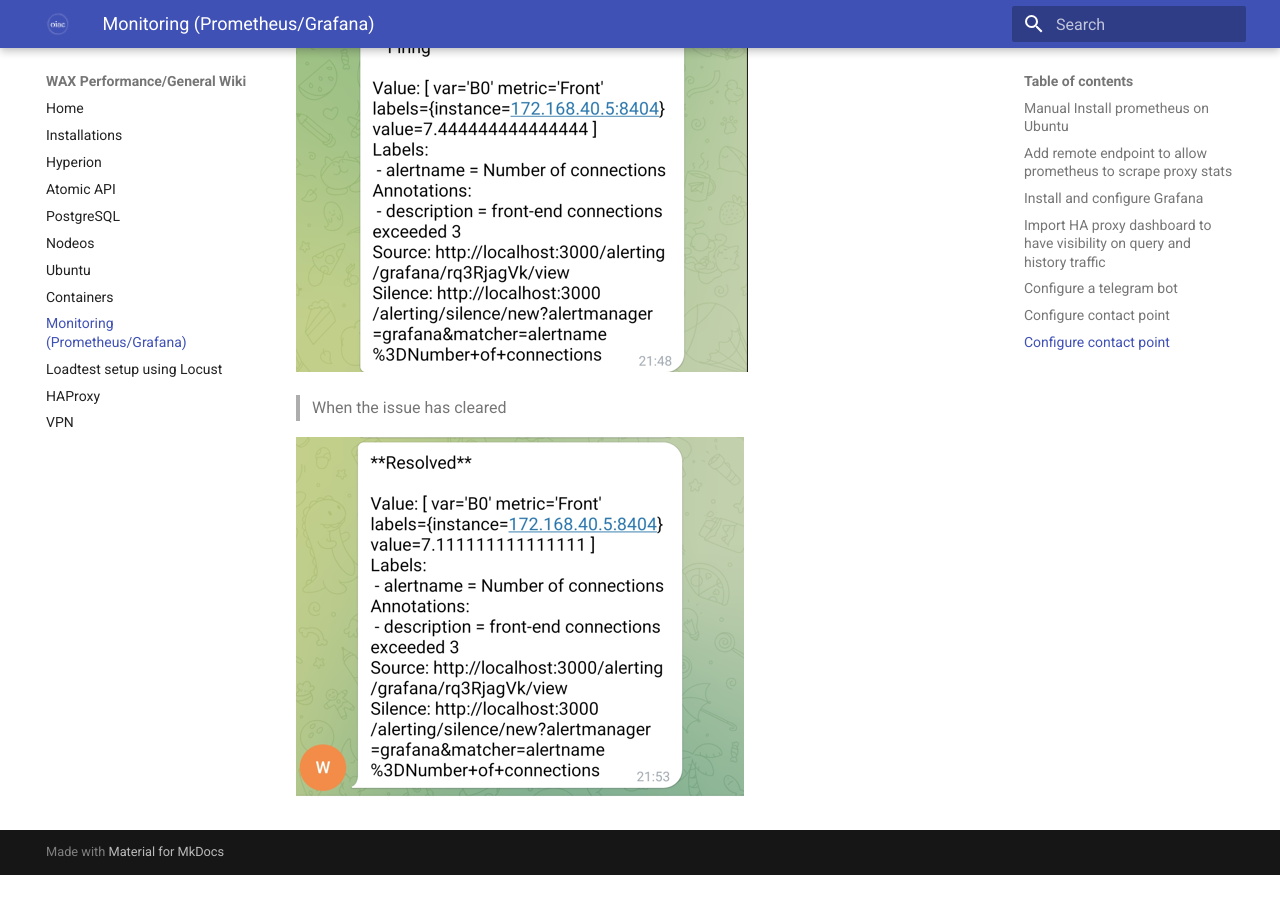
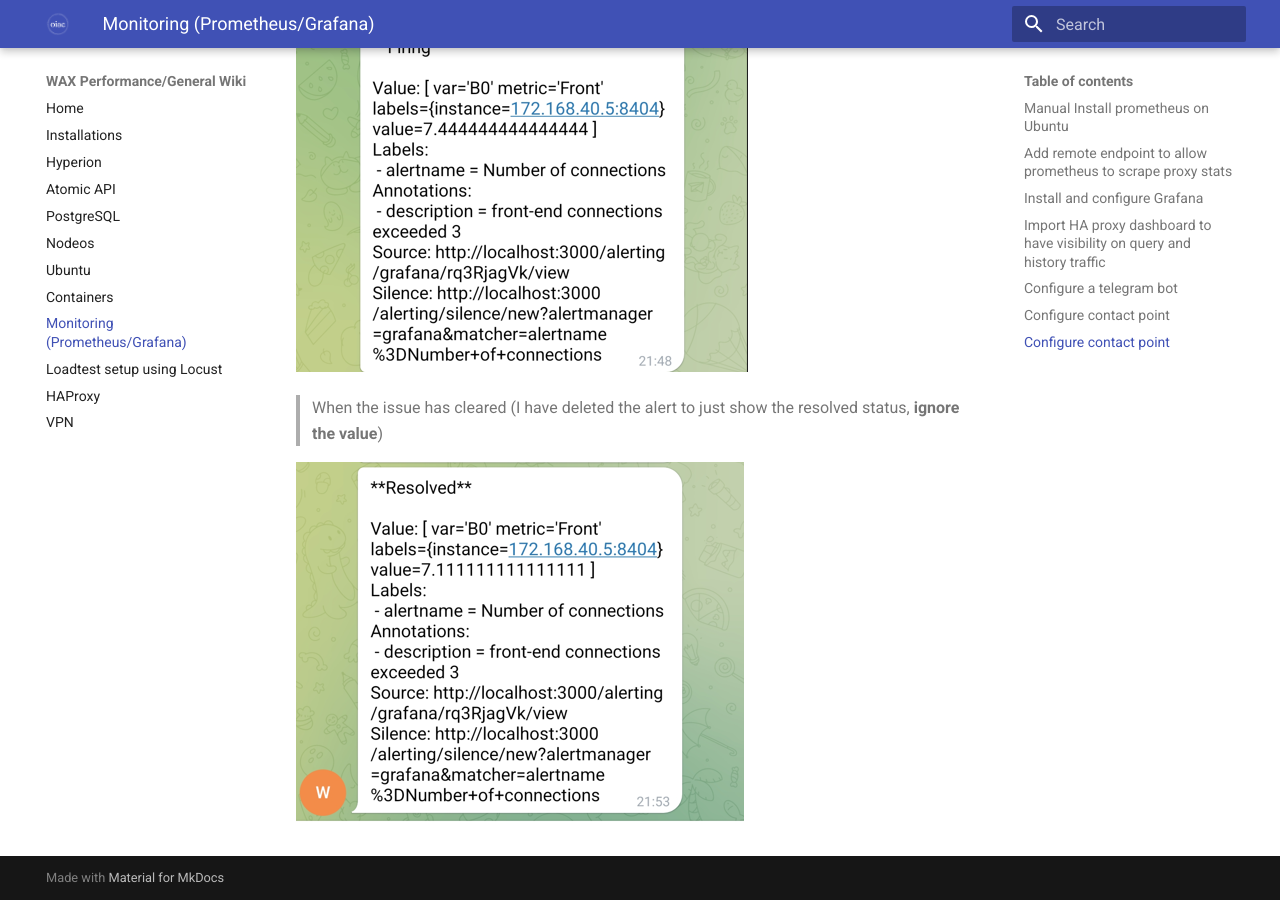
Before and after one commit to oneinacillian/wiki, an MkDocs documentation site: the page built from docs/monitoring.md, in a window 1280 px wide and 900 px high, scrolled down 21846 px. Built offline with MkDocs 1.6.1 and Material for MkDocs 9.7.7, drawn with Linux system fonts in a browser that asks for light colours; before the commit the page ends 22721 px from its top, so only the background shows below that.

```diff
--- a/docs/monitoring.md
+++ b/docs/monitoring.md
@@ -226,6 +226,6 @@ Alternatively, you can open telegram web, proceed to the group and retrieve your
 
 <img src="/assets/alert 6 - Grafana.png"/> <br>
 
-> When the issue has cleared
+> When the issue has cleared (I have deleted the alert to just show the resolved status, **ignore the value**)
 
 <img src="/assets/alert 7 - Grafana.png"/> <br>
```
